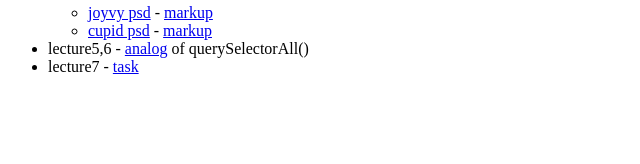
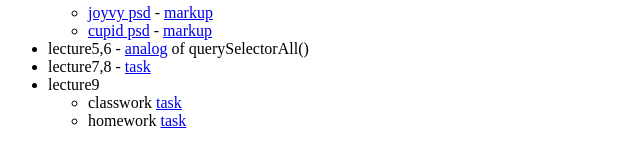
Before and after one commit to mandelbroo/WebUIcourse, a plain HTML site: page index.html in a window 1280 px wide. Shown: the part 148-312 px from the top of the page, without its empty margins (0-640 px from the left). Drawn offline with Linux system fonts and the light colour scheme.

Commit message:
update index

```diff
--- a/index.html
+++ b/index.html
@@ -37,8 +37,19 @@
           - <a href="lecture5/search.js">analog</a> of querySelectorAll()
       </li>
       <li>
-        lecture7
+        lecture7,8
           - <a href="lecture7/lits-006-userlist-example/index.html">task</a>
+      </li>
+      <li>
+        lecture9
+          <ul>
+            <li>
+              classwork <a href="lecture9/classwork.html">task</a>
+            </li>
+            <li>
+              homework <a href="lecture9/homework/index.html">task</a>
+            </li>
+          </ul>
       </li>
     </ul>
   </body>
```
